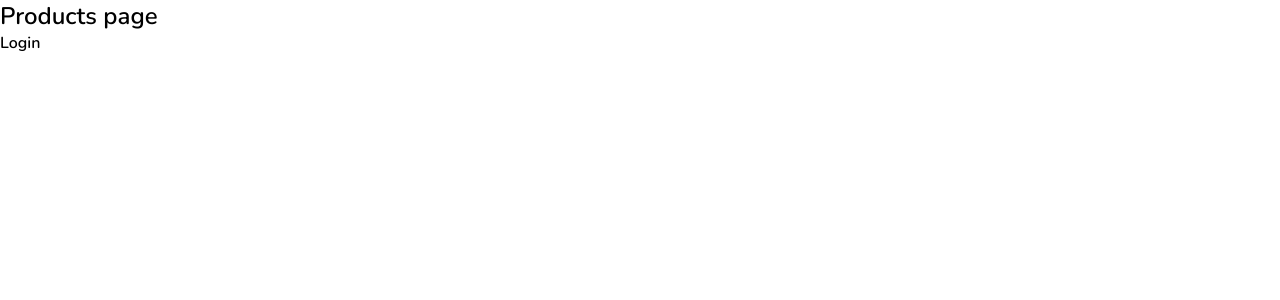
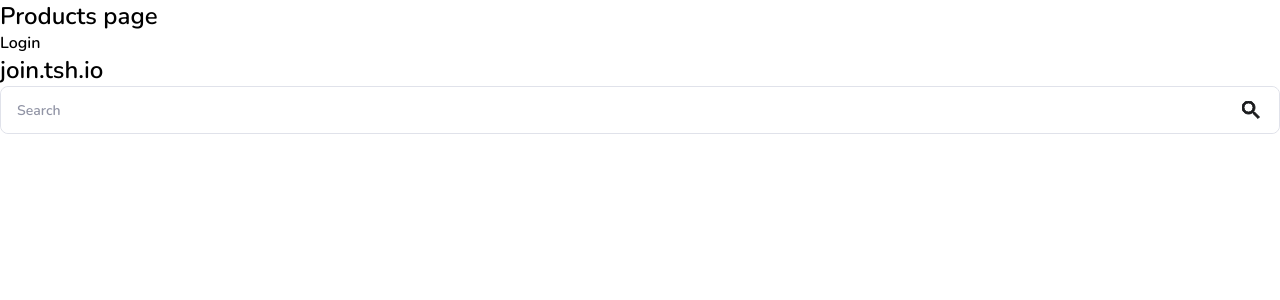
Before and after one commit to PatrykWojcieszak/react-interview-starter-ts, a React (Create React App) app: page / in a window 1280 px wide. Shown: the top 300 px of the page. Built offline with nearby package versions, Linux system fonts and the light colour scheme.

Commit message:
feat: added input

```diff
--- a/src/app/products/Products.tsx
+++ b/src/app/products/Products.tsx
@@ -1,3 +1,4 @@
+import { Header } from "app/shared/header/Header";
 import React from "react";
 import { Link } from "react-router-dom";
 
@@ -8,6 +9,7 @@
     <>
       <h2>Products page</h2>
       <Link to={AppRoute.login}> Login </Link>
+      <Header />
     </>
   );
 };
--- /dev/null
+++ b/src/app/shared/header/Header.tsx
@@ -0,0 +1,17 @@
+import React from "react";
+import { Input } from "../input/Input";
+import { InputTypes } from "../input/Input.types";
+
+export const Header = () => {
+  return (
+    <div>
+      <h2>join.tsh.io</h2>
+      <Input
+        name="search"
+        showIcon
+        type={InputTypes.text}
+        placeholder="Search"
+      />
+    </div>
+  );
+};
--- /dev/null
+++ b/src/app/shared/input/Input.tsx
@@ -0,0 +1,75 @@
+import React from "react";
+import styled from "styled-components";
+
+import { ReactComponent as SearchIcon } from "../../../styles/icons/search.svg";
+import { InputProps } from "./Input.types";
+
+export const Input = ({
+  showIcon,
+  name,
+  placeholder,
+  label,
+  type,
+}: InputProps) => {
+  const handleKeyDown = (event: React.KeyboardEvent<HTMLInputElement>) => {
+    if (event.key === "Enter") {
+      console.log((event.target as HTMLInputElement).value);
+    }
+  };
+
+  return (
+    <>
+      {label && <StyledLabel>{label}</StyledLabel>}
+      <StyledInputWrapper>
+        <StyledInput
+          onKeyDown={(event: React.KeyboardEvent<HTMLInputElement>) =>
+            handleKeyDown(event)
+          }
+          type={type}
+          name={name}
+          placeholder={placeholder}
+        />
+        {showIcon && <SearchIcon />}
+      </StyledInputWrapper>
+    </>
+  );
+};
+
+const StyledInputWrapper = styled.div`
+  border: 1px solid ${({ theme }) => theme.colors?.accent};
+  position: relative;
+  border-radius: 8px;
+  height: 48px;
+
+  svg {
+    cursor: pointer;
+    position: absolute;
+    right: 19.51px;
+    top: 0;
+    bottom: 0;
+    margin: auto;
+    stroke: ${({ theme }) => theme.colors?.fontMain};
+  }
+`;
+
+const StyledInput = styled.input`
+  border: none;
+  border-radius: 8px;
+  width: 100%;
+  height: 100%;
+  background-color: ${({ theme }) => theme.colors?.foreground};
+  outline: none;
+  font-size: 14px;
+  line-height: 16px;
+  padding-left: 16px;
+  color: ${({ theme }) => theme.colors?.fontMain};
+  font-family: ${({ theme }) => theme.fonts?.family};
+
+  ::placeholder {
+    color: #9194a5;
+  }
+`;
+
+const StyledLabel = styled.label`
+  font-size: 14px;
+`;
--- /dev/null
+++ b/src/app/shared/input/Input.types.ts
@@ -0,0 +1,13 @@
+export enum InputTypes {
+  text = "text",
+  number = "number",
+  password = "password",
+}
+
+export type InputProps = {
+  showIcon?: boolean;
+  name: string;
+  label?: string;
+  placeholder?: string;
+  type: InputTypes;
+};
```
Also changed, not shown: src/styles/icons/search.svg (added).
